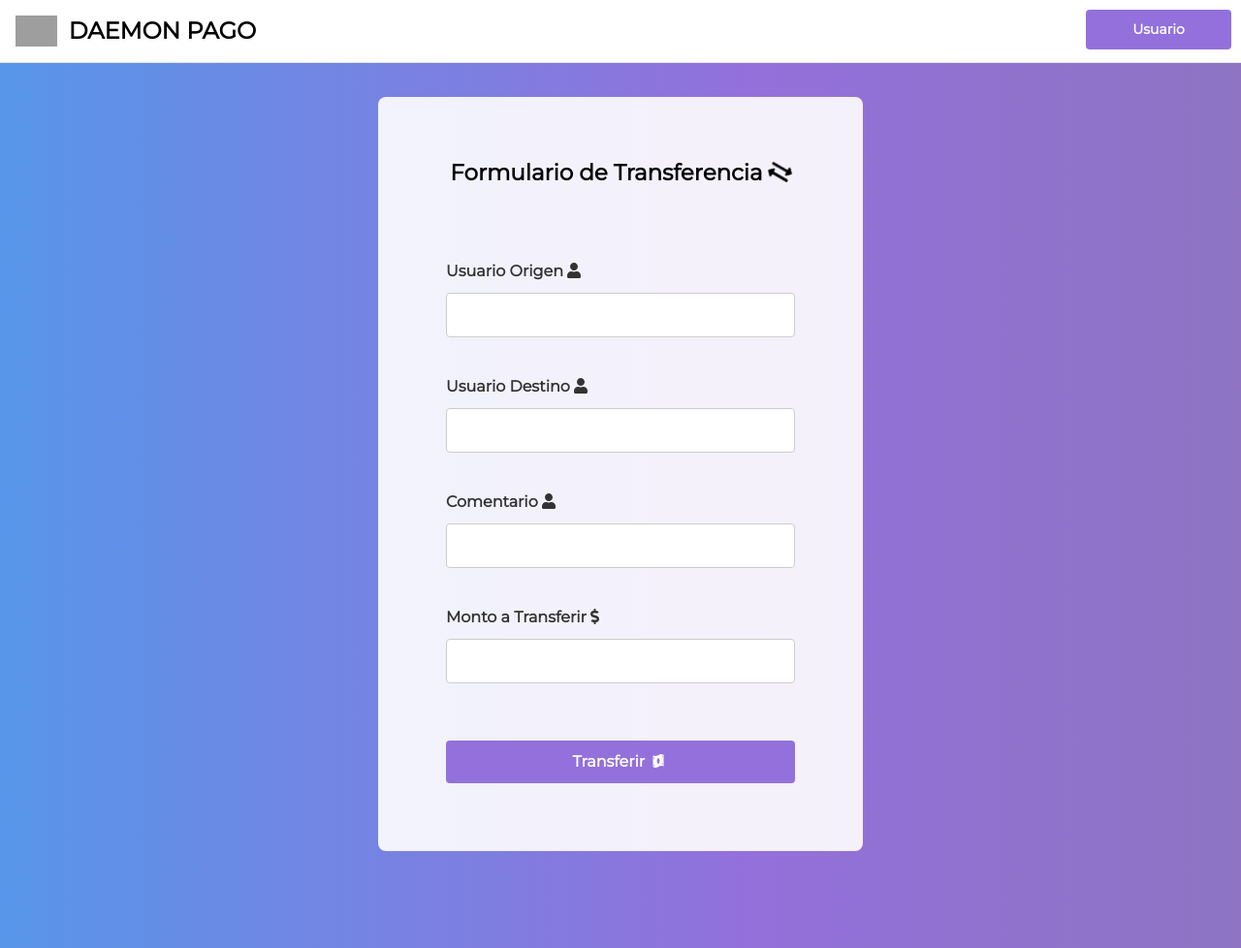
After one commit to DAHLNOV/Daemon-Pay, a Django app: page /beatpayform/ in a window 1280 px wide. The commit adds this page. Shown: the whole page at 97% size. Run offline with Django 4.2, Linux system fonts and the light colour scheme; parts of the project's set-up code (start-up, migrations or seed data) failed here and were passed over; grey boxes are pictures that could not be loaded.

Commit message:
Integracion con BEATPAY

```diff
--- a/paysystem/templates/indexAPI.html
+++ b/paysystem/templates/indexAPI.html
@@ -23,6 +23,7 @@
         <a href="api/v1/transacciones"><button class="w-full flex flex-col api-btn mb-6 pb-4 pt-4 text-white font-bold rounded shadow-lg hover:shadow-xl" type="button">Transacciones</button></a>
         <a href="api/v1/paysystem"><button class="w-full text-center flex flex-col adm-btn mb-6 pb-4 pt-4 text-white font-bold rounded shadow-lg hover:shadow-xl" type="button">Test Task list</button></a>
         <a href="transaccionpage/"><button class="w-full text-center flex flex-col green-btn mb-6 pb-4 pt-4 text-white font-bold rounded shadow-lg hover:shadow-xl" type="button">Transaccion Test</button></a>
+        <a href="beatpayform/"><button class="w-full text-center flex flex-col bg-violet-800 mb-6 pb-4 pt-4 text-white font-bold rounded shadow-lg hover:shadow-xl" type="button">Transferencia BEATPAY</button></a>
 
     </section>
 </div>
--- /dev/null
+++ b/paysystem/templates/transferir_beatpay.html
@@ -0,0 +1,121 @@
+<!-- {% if error_message %}
+<p>{{ error_message }}</p>
+{% endif %} -->
+{% load static %}
+<!DOCTYPE html>
+<html lang="en">
+
+<head>
+    <meta charset="UTF-8">
+    <meta name="viewport" content="width=device-width, initial-scale=1.0">
+    <title>Formulario de Transferencia</title>
+
+    <!--iconos-->
+    <link href="https://cdn.jsdelivr.net/npm/tailwindcss@2.2.19/dist/tailwind.min.css" rel="stylesheet">
+
+
+    <!--Google Fonts-->
+    <link rel="preconnect" href="https://fonts.googleapis.com">
+    <link rel="preconnect" href="https://fonts.gstatic.com" crossorigin>
+    <link href="https://fonts.googleapis.com/css2?family=Montserrat:wght@300;400&display=swap" rel="stylesheet">
+
+
+    <!--CSS-->
+    <link rel="stylesheet" href="{% static 'style.css' %}">
+    <link rel="stylesheet" href="fontawesome.min.css">
+
+    <!--js-->
+    <script src="archivo.js"></script>
+
+</head>
+
+<body>
+    <div class="main-content">
+        <div class="flex items-center justify-center min-h-screen">
+
+            <header class="sticky-nav bg-gray-900 text-white py-4">
+                <div class="container mx-auto flex items-center justify-between">
+
+                    <nav
+                        class="bg-white dark:bg-gray-900 fixed w-full z-20 top-0 left-0 border-b border-gray-200 dark:border-gray-600">
+                        <div class="flex flex-wrap items-center justify-between mx-auto p-4">
+
+                            <a href="" class="flex items-center">
+                                <img src="https://api.iconify.design/simple-icons:compropago.svg?color=Black"
+                                    class="h-8 mr-3" alt="Daemon Logo" />
+                                <span
+                                    class="self-center text-2xl font-semibold blackspace-nowrap dark:text-black text-black">DAEMON
+                                    PAGO</span>
+                            </a>
+
+
+
+                            <div class="user-menu">
+                                <button class="user-menu-toggle">Usuario</button>
+                                <ul class="user-menu-dropdown">
+                                    <li><a href="#">Cerrar sesión</a></li>
+                                </ul>
+                            </div>
+
+                            <div class="items-center justify-between hidden w-full md:flex md:w-auto md:order-1"
+                                id="navbar-sticky">
+                                <ul
+                                    class="flex flex-col p-4 md:p-0 mt-4 font-medium border border-gray-100 rounded-lg bg-gray-50 md:flex-row md:space-x-8 md:mt-0 md:border-0 md:bg-white dark:bg-gray-800 md:dark:bg-gray-900 dark:border-gray-700">
+                                    <li></li>
+                                </ul>
+                            </div>
+                        </div>
+                    </nav>
+                </div>
+            </header>
+
+
+
+            <div class="flex">
+                <div class="form-container">
+                    <h2 class="text-3xl font-bold">Formulario de Transferencia <i
+                            class="fas fa-exchange-alt header-icon spin-animation"></i></h2>
+                    <form method="POST" action="/transferirbeatpay/" class="mt-6">
+                        <br>
+                        <br>
+
+
+                        <div class="mb-6">
+                            <label for="tarjeta_origen" class="block font-semibold">Usuario Origen <i
+                                    class="fas fa-user"></i></label>
+                            <input type="text" class="border py-2 px-3" id="tarjeta_origen" name="tarjeta_origen"
+                                required>
+                        </div>
+                        <div class="mb-6">
+                            <label for="tarjeta_destino" class="block font-semibold">Usuario Destino <i
+                                    class="fas fa-user"> </i></label>
+                            <input type="text" class="border py-2 px-3" id="tarjeta_destino" name="tarjeta_destino"
+                                required>
+                        </div>
+                        <div class="mb-6">
+                            <label for="comentario" class="block font-semibold">Comentario <i
+                                    class="fas fa-user"> </i></label>
+                            <input type="text" class="border py-2 px-3" id="comentario" name="comentario"
+                                required>
+                        </div>
+                        <div class="mb-6">
+                            <label for="monto" class="block font-semibold">Monto a Transferir <i
+                                    class="fas fa-dollar-sign"></i></label>
+                            <input type="number" class="border py-2 px-3" id="monto" name="monto" required>
+                        </div>
+                        <button type="submit"
+                            class="bg-gray-500 hover:bg-gray-700 text-white font-bold py-2 px-4 rounded">
+                            Transferir <i class="fas fa-money-bill-wave button-icon"></i>
+                        </button>
+                    </form>
+                </div>
+            </div>
+        </div>
+    </div>
+
+
+    <script src="https://cdnjs.cloudflare.com/ajax/libs/font-awesome/5.15.3/js/all.min.js"></script>
+
+</body>
+
+</html>
--- a/paysystem/urls.py
+++ b/paysystem/urls.py
@@ -23,5 +23,7 @@ urlpatterns = [
     path('login/', loginview),
     path('perfil/', perfilview),
     path('transaccionpage/', transaccion_view, name='transaccionpage'),
-    path('transaccion/', transferencia_view, name='transaccion')
+    path('transaccion/', transferencia_view, name='transaccion'),
+    path('transferirbeatpay/', beatpay, name='transferirbeatpay'),
+    path('beatpayform/', beatpayform, name='beatpayform')
 ]
--- a/paysystem/views.py
+++ b/paysystem/views.py
@@ -8,10 +8,11 @@ from django.shortcuts import render, HttpResponse, get_object_or_404, redirect
 from django.http import HttpResponseRedirect
 from rest_framework.response import Response
 from rest_framework.decorators import api_view, permission_classes
-from django.http import HttpResponse, HttpResponseRedirect
+from django.http import HttpResponse, HttpResponseRedirect, JsonResponse
 import json
 import requests
 from django.views.decorators.csrf import csrf_exempt
+
 
 # Create your views here.
 
@@ -183,3 +184,37 @@ def saludo(request):
 
     print(content['message'])
     return HttpResponse(content)
+
+def beatpayform(request):
+    return render(request, 'transferir_beatpay.html')
+
+
+@csrf_exempt
+def beatpay(request):
+    if request.method == 'POST':
+        # Obtener los datos del cuerpo de la solicitud
+        tarjeta_origen = request.POST.get('tarjeta_origen')
+        tarjeta_destino = request.POST.get('tarjeta_destino')
+        comentario = request.POST.get('comentario')
+        monto = request.POST.get('monto')
+        codigo = 'DAEMON'
+        token = 'DAEMON123'
+
+        # Construir el cuerpo de la solicitud
+        data = {
+            'tarjeta_origen': tarjeta_origen,
+            'tarjeta_destino': tarjeta_destino,
+            'comentario': comentario,
+            'monto': monto,
+            'codigo': codigo,
+            'token': token
+        }
+
+        # Realizar la solicitud POST al endpoint
+        response = requests.post('https://musicpro.bemtorres.win/api/v1/tarjeta/transferir', json=data)
+
+        # Devolver la respuesta del endpoint
+        return JsonResponse(response.json())
+
+    # La solicitud no es de tipo POST
+    return JsonResponse({'mensaje': 'Método no permitido'}, status=405)
```
